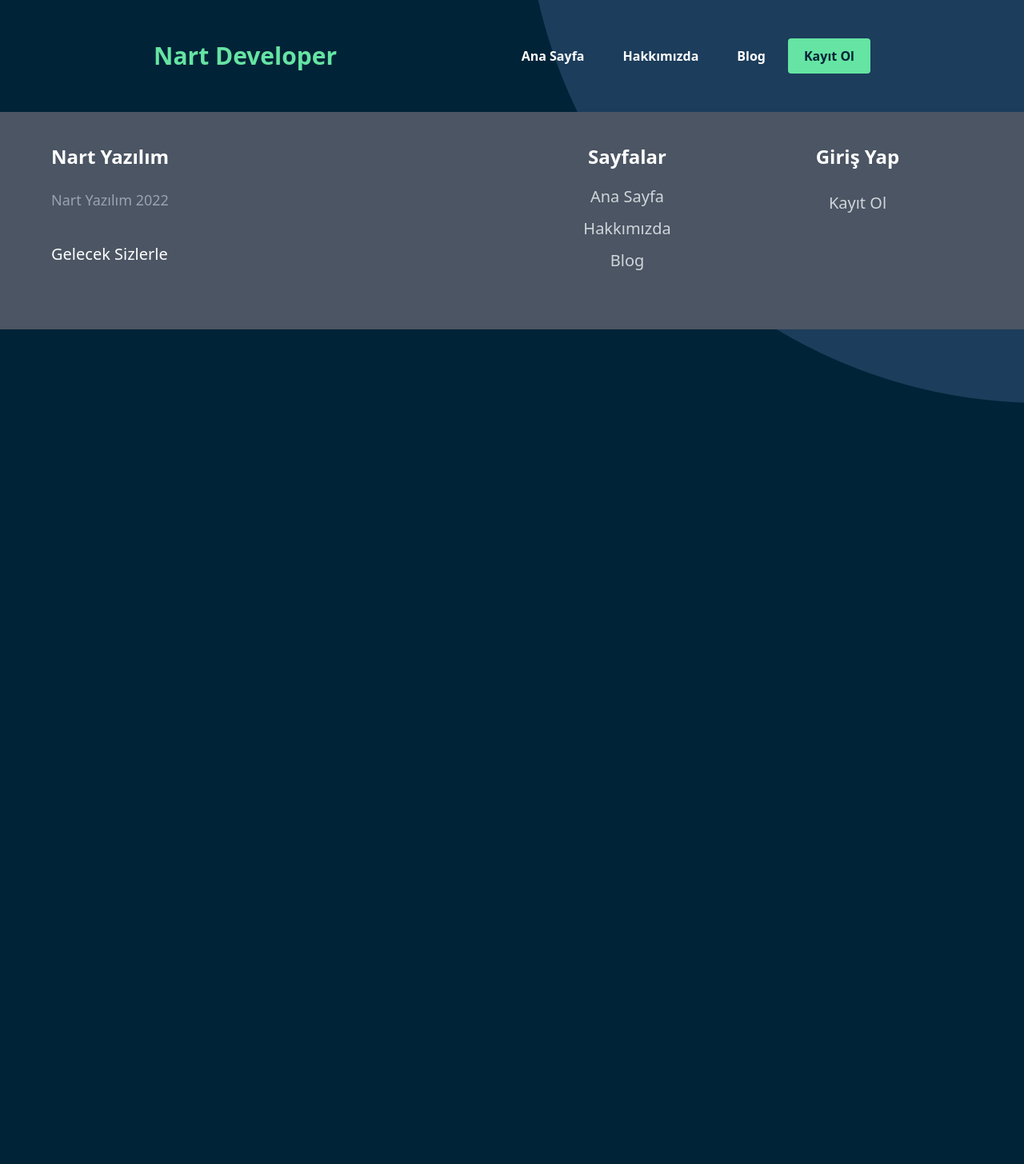
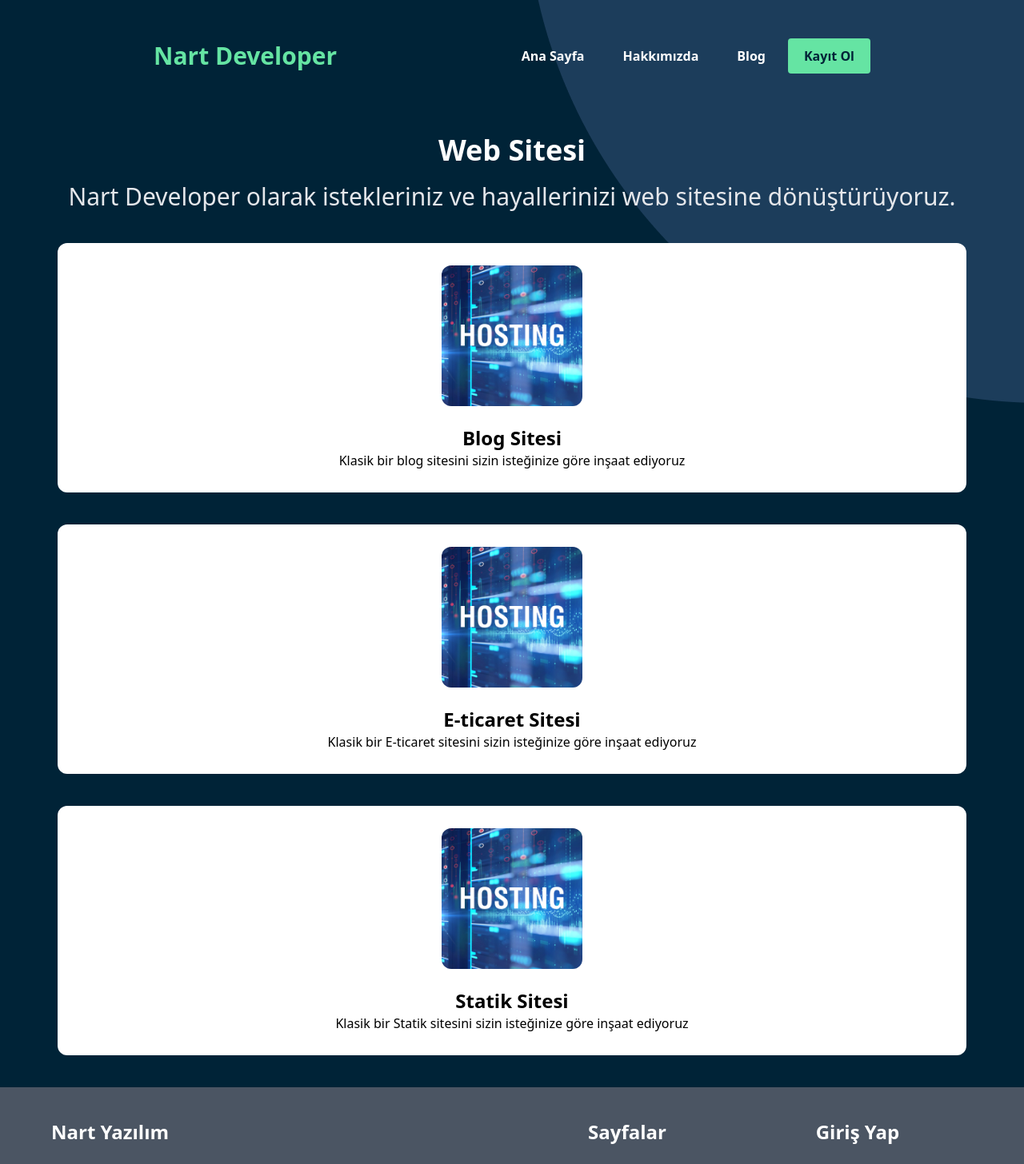
Before and after one commit to sefeoz/nart-dev, a Next.js app: page /website in a window 1280 px wide. Shown: the top 1456 px of the page at 80% size. Before the commit the page ends 800 px from the top, so only its background shows below. Built offline with nearby package versions, Linux system fonts and the light colour scheme.

Commit message:
website-update

```diff
--- a/pages/index.js
+++ b/pages/index.js
@@ -54,7 +54,9 @@ function Homepage(){
                     <h2 className="text-center text-white text-2xl mt-4 font-bold">Web Sitesi</h2>
                     <p className="text-xl text-gray-200 text-center mt-4">Sizin isteklerinize yönelik klasik web sitesi.</p>
                     <div className="text-center mt-5">
+                        <Link href={"/website"}>
                     <button className="text-center bg-white hover:bg-nav-green transition py-2 px-5 rounded-full text-center">Devam Et <FontAwesomeIcon className="my-auto" icon={faArrowRight}/></button>
+                        </Link>
                 </div>
                 </div>
                 <div className={"mx-5 my-4"}>
@@ -62,7 +64,9 @@ function Homepage(){
                     <h2 className="text-center text-white text-2xl mt-4 font-bold">Web Sitesi</h2>
                     <p className="text-xl text-gray-200 text-center mt-4">Sizin isteklerinize yönelik klasik web sitesi.</p>
                     <div className="text-center mt-5">
+                        <Link href={"/website"}>
                         <button className="text-center bg-white hover:bg-nav-green transition py-2 px-5 rounded-full text-center">Devam Et <FontAwesomeIcon className="my-auto" icon={faArrowRight}/></button>
+                        </Link>
                     </div>
                 </div>
                 <div className={"mx-5 my-4"}>
@@ -70,7 +74,9 @@ function Homepage(){
                     <h2 className="text-center text-white text-2xl mt-4 font-bold">Web Sitesi</h2>
                     <p className="text-xl text-gray-200 text-center mt-4">Sizin isteklerinize yönelik klasik web sitesi.</p>
                     <div className="text-center mt-5">
+                        <Link href={"/website"}>
                         <button className="text-center bg-white hover:bg-nav-green transition py-2 px-5 rounded-full text-center">Devam Et <FontAwesomeIcon className="my-auto" icon={faArrowRight}/></button>
+                        </Link>
                     </div>
                 </div>
             </div>
--- a/pages/order.js
+++ b/pages/order.js
@@ -11,16 +11,25 @@ export default function Order(){
         console.log(url);
         urlSet(url);
     },[])
+    function orderSuccess(){
+        order.innerHTML = html
+    }
+    const html = ` <div class="text-center text-white my-64 bg-transparent">
+                    <h1 class="text-7xl font-bold">Siparişinizi Aldık</h1>
+                    <p class="text-5xl font-thin mt-6">En kısa sürede sizinle iletişime geçeceğiz</p>
+
+                </div>
+    `
+    const order = document.getElementById("order");
     const onSubmit = async (e)=>{
         e.preventDefault();
         if (!isAuthenticated){
             alert("Giriş Yapınız")
         }else{
             if (!url || !text || !email){
-                alert("Hatalı ya da eksik bilgi")
+                alert("Hatalı ya da eksik bilgi \n Tekrar Deneyiniz");
             }else{
-                alert("Siparişinizi Aldık\n En Kısa Sürede Email Adresinizden Size Ulaşacağız");
-                window.location.replace("https://www.nartdeveloper.com/")
+                orderSuccess();
             }
         }
 
@@ -35,8 +44,8 @@ export default function Order(){
         })
         const data = await response.json();
     }
-    return (
-        <div className={"bg-gray-200 bg-opacity-70"}>
+    return (<div id={"order"}>
+        <div className={"bg-gray-200 bg-opacity-70"} >
             <div className="site-6xl-container p-10">
                 <h1 className="text-5xl font-bold text-center text-gray-800">Özel Sipariş</h1>
                     <h1 className="text-3xl text-center text-gray-600 mt-6 font-extralight">Bize açık ve net bir şekilde hayallerinizden bahsedin. Bizde sizin için bunu sanal ortama taşıyalım.</h1>
@@ -89,6 +98,8 @@ export default function Order(){
                 </div>
             </div>
         </div>
+        </div>
+
 
     )
 }
--- a/pages/website.js
+++ b/pages/website.js
@@ -1,5 +1,23 @@
 export default function Website(){
     return <>
-
+        <section className="site-6xl-container mt-16">
+            <h1 className="text-white text-4xl font-extrabold text-center">Web Sitesi</h1>
+            <p className="text-gray-200 text-center text-3xl font-thin mt-5">Nart Developer olarak istekleriniz ve hayallerinizi web sitesine dönüştürüyoruz.</p>
+            <div className="bg-white my-10 rounded-xl p-7 mx-2">
+                <img src="/index-3.jpg" className="max-h-44 mx-auto rounded-xl" alt=""/>
+                <h1 className="font-bold text-center text-2xl mt-6">Blog Sitesi</h1>
+                <p className="text-center">Klasik bir blog sitesini sizin isteğinize göre inşaat ediyoruz</p>
+            </div>
+            <div className="bg-white my-10 rounded-xl p-7 mx-2">
+                <img src="/index-3.jpg" className="max-h-44 mx-auto rounded-xl" alt=""/>
+                <h1 className="font-bold text-center text-2xl mt-6">E-ticaret Sitesi</h1>
+                <p className="text-center">Klasik bir E-ticaret sitesini sizin isteğinize göre inşaat ediyoruz</p>
+            </div>
+            <div className="bg-white my-10 rounded-xl p-7 mx-2">
+                <img src="/index-3.jpg" className="max-h-44 mx-auto rounded-xl" alt=""/>
+                <h1 className="font-bold text-center text-2xl mt-6">Statik Sitesi</h1>
+                <p className="text-center">Klasik bir Statik sitesini sizin isteğinize göre inşaat ediyoruz</p>
+            </div>
+        </section>
     </>
 }
```
